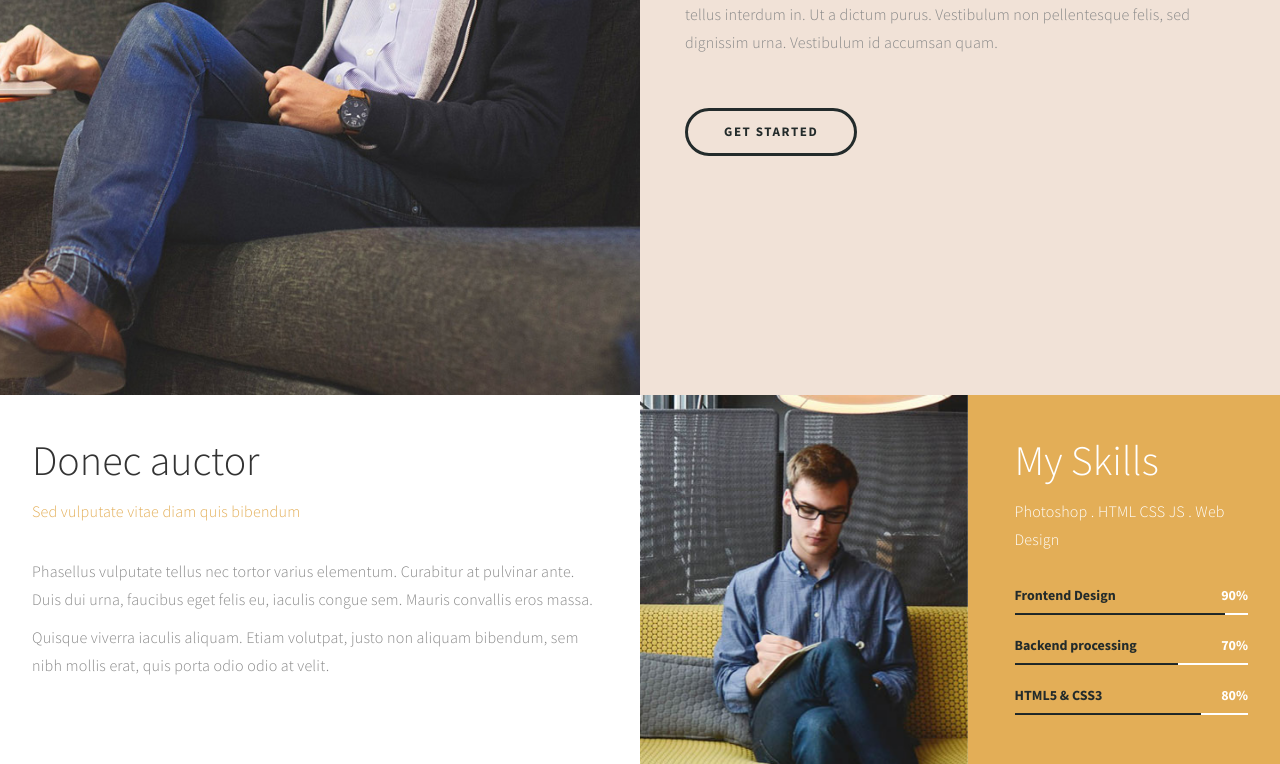
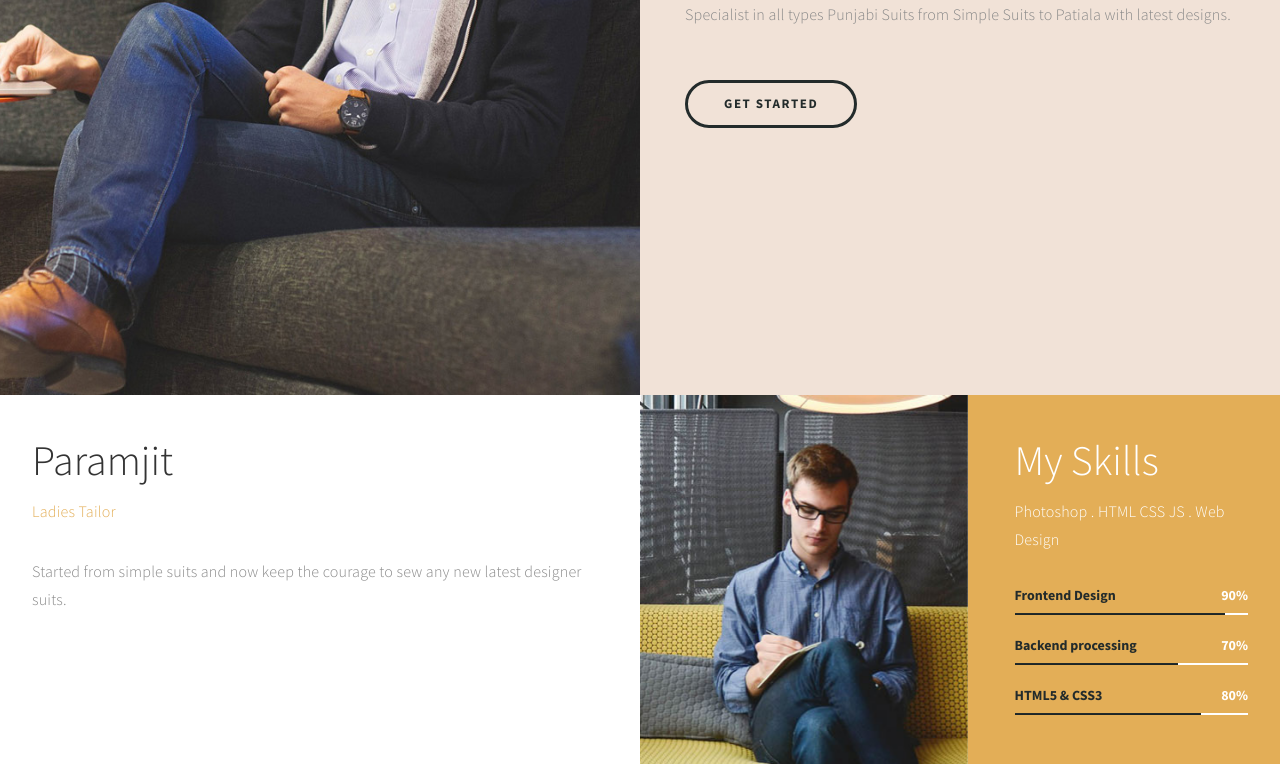
Before and after one commit to paramjitladiestailor/paramjitladiestailor.github.io, a plain HTML site: page index.html in a window 1280 px wide. Shown: the part 405-1169 px from the top of the page. Drawn offline with Linux system fonts and the light colour scheme.

Commit message:
Stimulus

```diff
--- a/index.html
+++ b/index.html
@@ -9,7 +9,7 @@
 <meta name="author" content="templatemo">
 <meta name="viewport" content="width=device-width, initial-scale=1, maximum-scale=1">
 
-<title>Paramjit Ladeis Tailor</title>
+<title>Paramjit Ladies Tailor</title>
 <!--
 Stimulus Template
 http://www.templatemo.com/tm-498-stimulus
@@ -78,7 +78,7 @@ http://www.templatemo.com/tm-498-stimulus
                          <div class="section-title">
                               <h4 class="wow fadeInUp" data-wow-delay="0.3s">welcome to my website</h4>
                               <h1 class="wow fadeInUp" data-wow-delay="0.6s">Hello, I am <strong>Paramjit Kaur Sidhu</strong> currently based in Ahmedabad.</h1>
-                              <p class="wow fadeInUp" data-wow-delay="0.9s">Donec auctor arcu at efficitur lacinia. Praesent bibendum efficitur ipsum, et mattis tellus interdum in. Ut a dictum purus. Vestibulum non pellentesque felis, sed dignissim urna. Vestibulum id accumsan quam.</p>
+                              <p class="wow fadeInUp" data-wow-delay="0.9s">Specialist in all types Punjabi Suits from Simple Suits to Patiala with latest designs.</p>
 
                               <a href="#about" class="wow fadeInUp smoothScroll section-btn btn btn-success" data-wow-delay="1.4s">Get Started</a>
 
@@ -101,12 +101,12 @@ http://www.templatemo.com/tm-498-stimulus
                <div class="col-md-6 col-sm-12">
                     <div class="about-thumb">
                          <div class="wow fadeInUp section-title" data-wow-delay="0.4s">
-                              <h1>Donec auctor</h1>
-                              <p class="color-yellow">Sed vulputate vitae diam quis bibendum</p>
+                              <h1>Paramjit</h1>
+                              <p class="color-yellow">Ladies Tailor</p>
                          </div>
                          <div class="wow fadeInUp" data-wow-delay="0.8s">
-                              <p>Phasellus vulputate tellus nec tortor varius elementum. Curabitur at pulvinar ante. Duis dui urna, faucibus eget felis eu, iaculis congue sem. Mauris convallis eros massa.</p>
-                              <p>Quisque viverra iaculis aliquam. Etiam volutpat, justo non aliquam bibendum, sem nibh mollis erat, quis porta odio odio at velit.</p>
+                              <p>Started from simple suits and now keep the courage to sew any new latest designer suits.</p>
+                              <p></p>
                          </div>
                     </div>
                </div>
```
